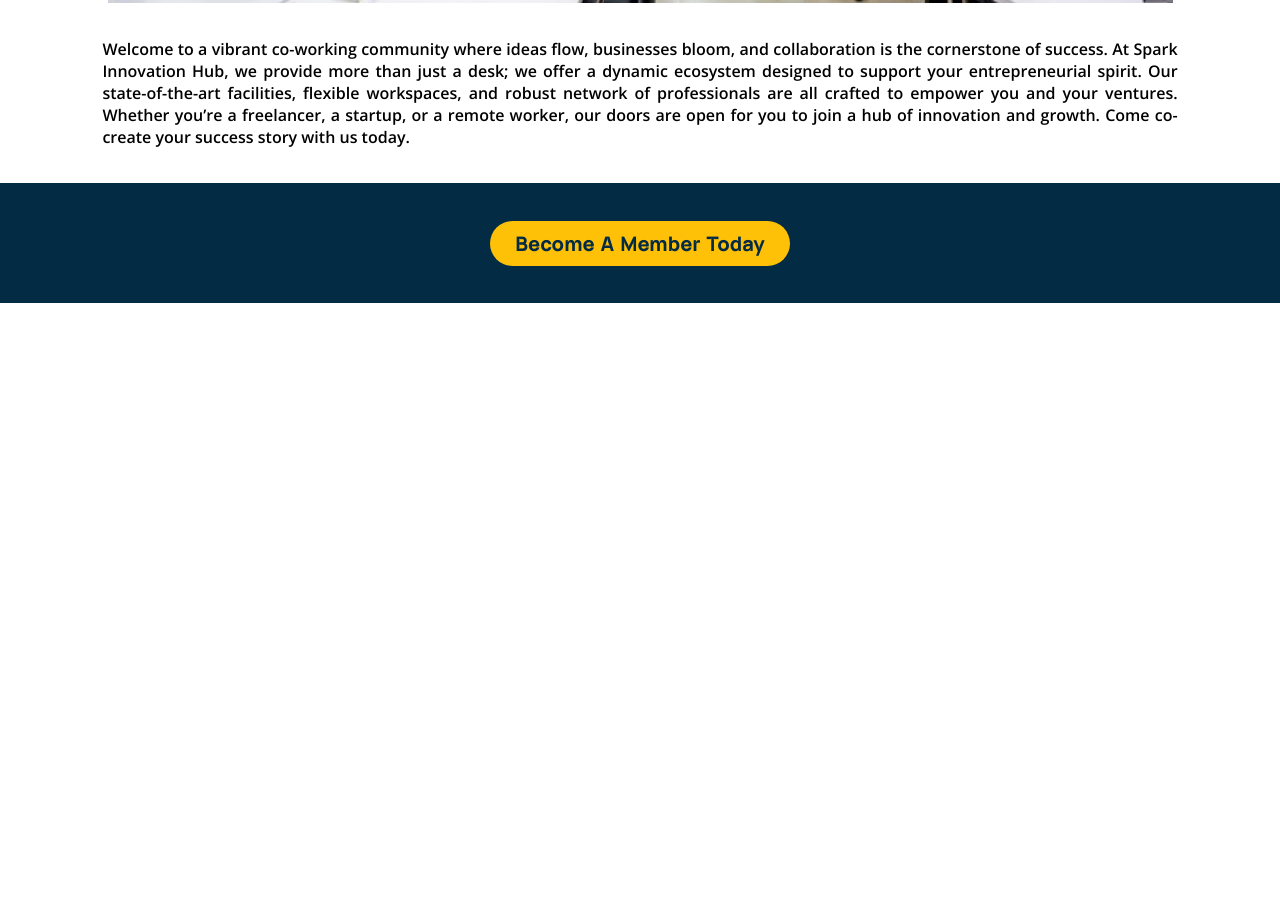
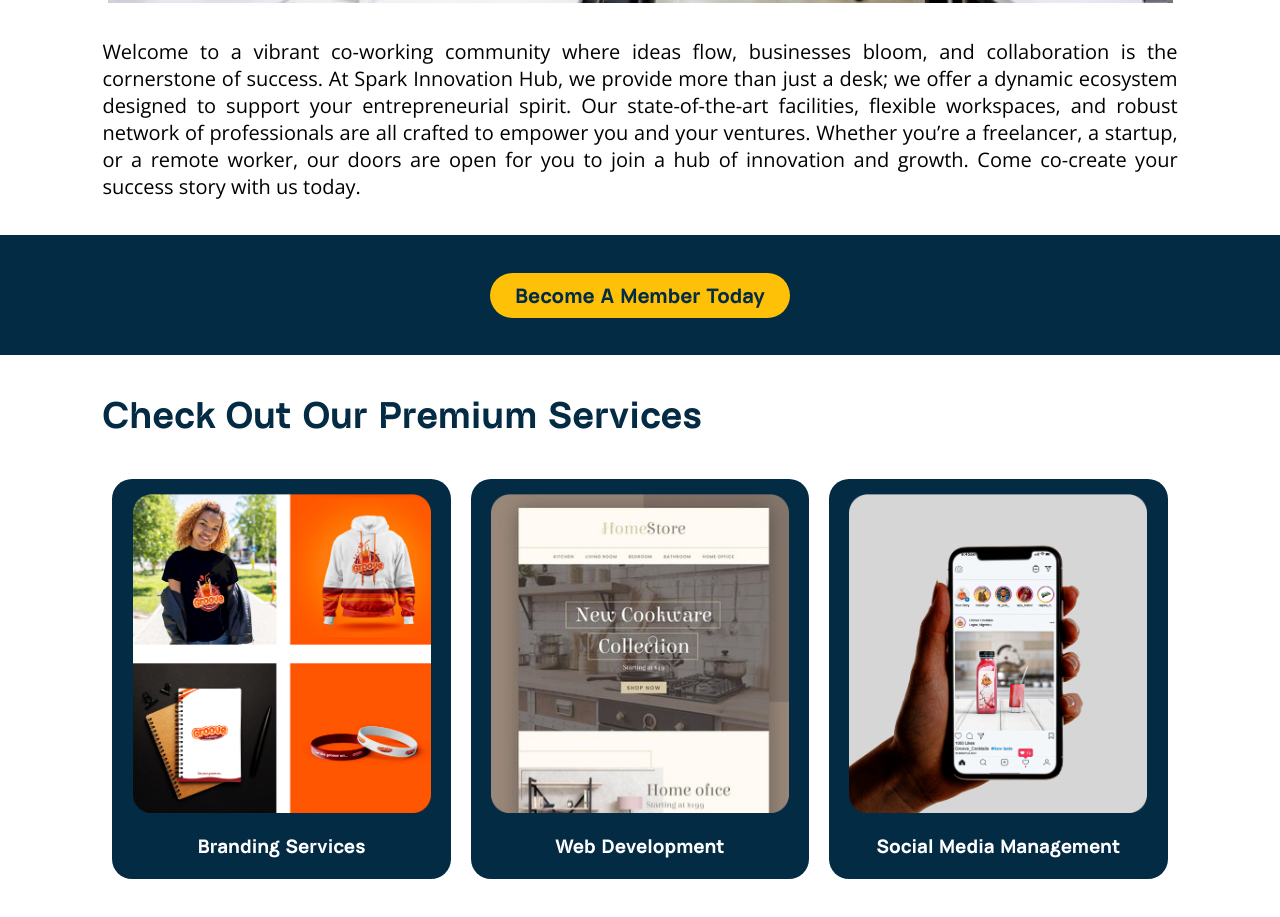
Before and after one commit to SparkInnovationHub/Main-Spark, a plain HTML site: page index.html in a window 1280 px wide. Shown: the part 2137-3054 px from the top of the page. Before the commit the page ends 2440 px from the top, so only its background shows below. Drawn offline with nearby package versions, Linux system fonts and the light colour scheme.

Commit message:
Home page section 4 upload

```diff
--- a/index.html
+++ b/index.html
@@ -104,6 +104,26 @@
         <div class="register-btn2">
           <button class="btn-3">Become A Member Today</button>
         </div>
+      <section class="home-content4">
+        <h2>Check Out Our Premium Services</h2>
+        <div class="img-box">
+          <div class="img-box1">
+            <img src="./assets/pdt1.png" alt="">
+            <h3>Branding Services</h3>
+          </div>
+          <div class="img-box1">
+            <img src="./assets/pdt2.png" alt="">
+            <h3>Web Development</h3>
+          </div>
+          <div class="img-box1">
+            <img src="./assets/pdt3.png" alt="">
+            <h3>Social Media Management</h3>
+          </div>
+        </div>
+      </section>
+      <footer class="footer">
+
+      </footer>
     </div>
   </body>
 </html>
--- a/style.css
+++ b/style.css
@@ -122,7 +122,7 @@ body{
 .btn-1:hover{
     transform: scale(0.9);
     background-color: transparent;
-    border: 1px solid #032B44;
+    border: 2px solid #032B44;
     color: #032B44;
     transition: .4s;
 }
@@ -203,7 +203,7 @@ body{
 .btn-2:hover{
     transform: scale(0.9);
     background-color: transparent;
-    border: 1px solid #032B44;
+    border: 2px solid #032B44;
     color: #032B44;
     transition: .4s;
 }
@@ -252,6 +252,8 @@ body{
 .home-content3 p{
     padding: 35px 8%;
     text-align: justify;
+    font-size: 20px;
+    font-weight: 400;
 }
 
 /* MEMBERSHIP BUTTON */
@@ -278,7 +280,52 @@ body{
 .btn-3:hover{
     transform: scale(0.9);
     background-color: transparent;
-    border: 1px solid #FFC107;
+    border: 2px solid #FFC107;
     color: #FFC107;
     transition: .4s;
 }
+
+/** PREMIUM PRODUCTS **/
+.home-content4{
+    height: 100vh;
+}
+
+.img-box1 img{
+    width: 318px;
+}
+
+.img-box2 img{
+    width: 318px;
+}
+
+.img-box3 img{
+    width: 318px;
+}
+
+.img-box{
+    display: flex;
+    justify-content: space-between;
+    padding: 5px 8%;
+}
+
+.img-box1{
+    flex: 1;
+    margin: 0 10px;
+    background-color: #032B44;
+    border-radius: 20px;
+}
+
+.img-box img {
+    max-width: 100%;
+    padding-top: 15px;
+    padding-left: 10px;
+    padding-right: 10px;
+}
+
+.img-box1 h3{
+    text-align: center;
+    color: #ffffff;
+    font-family: ID-bold;
+    padding-top: 20px;
+    padding-bottom: 20px;
+}
```
Also changed, not shown: assets/pdt1.png (renamed from assets/mask-group@2x.png), assets/pdt2.png (renamed from assets/mask-group-1@2x.png), assets/pdt3.png (renamed from assets/mask-group-2@2x.png).
